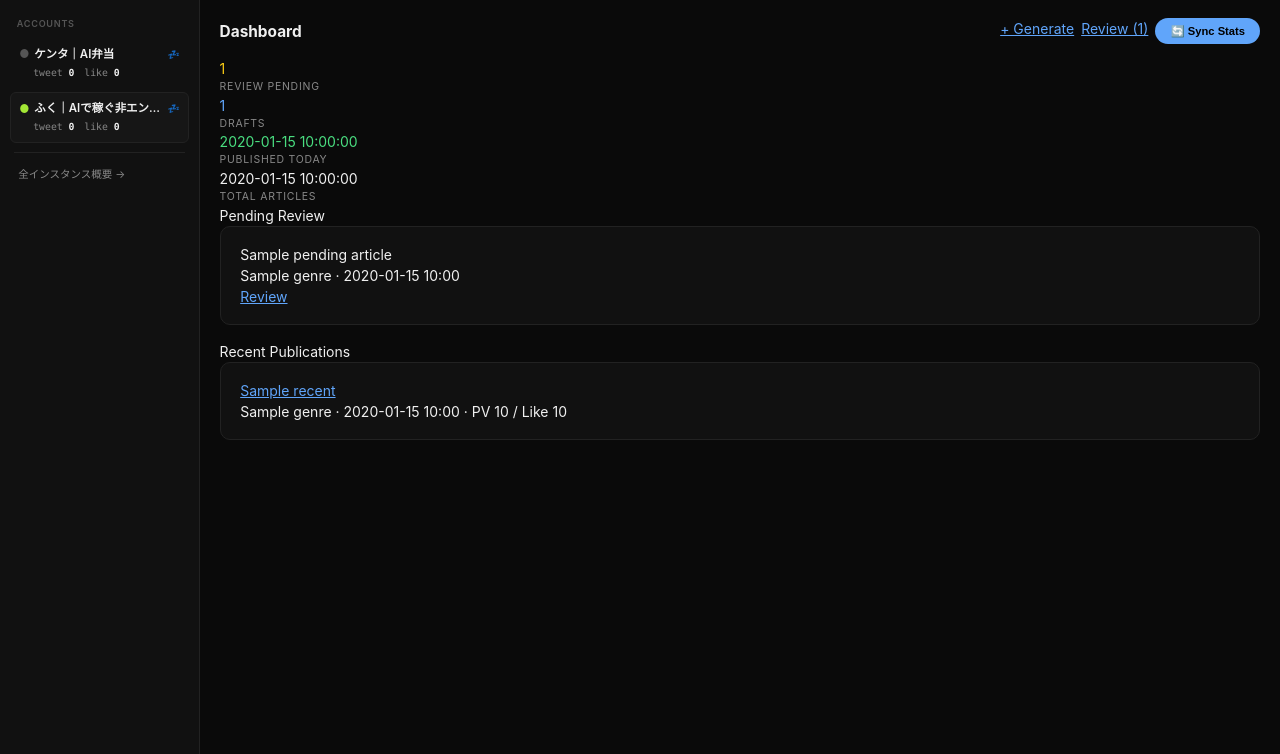
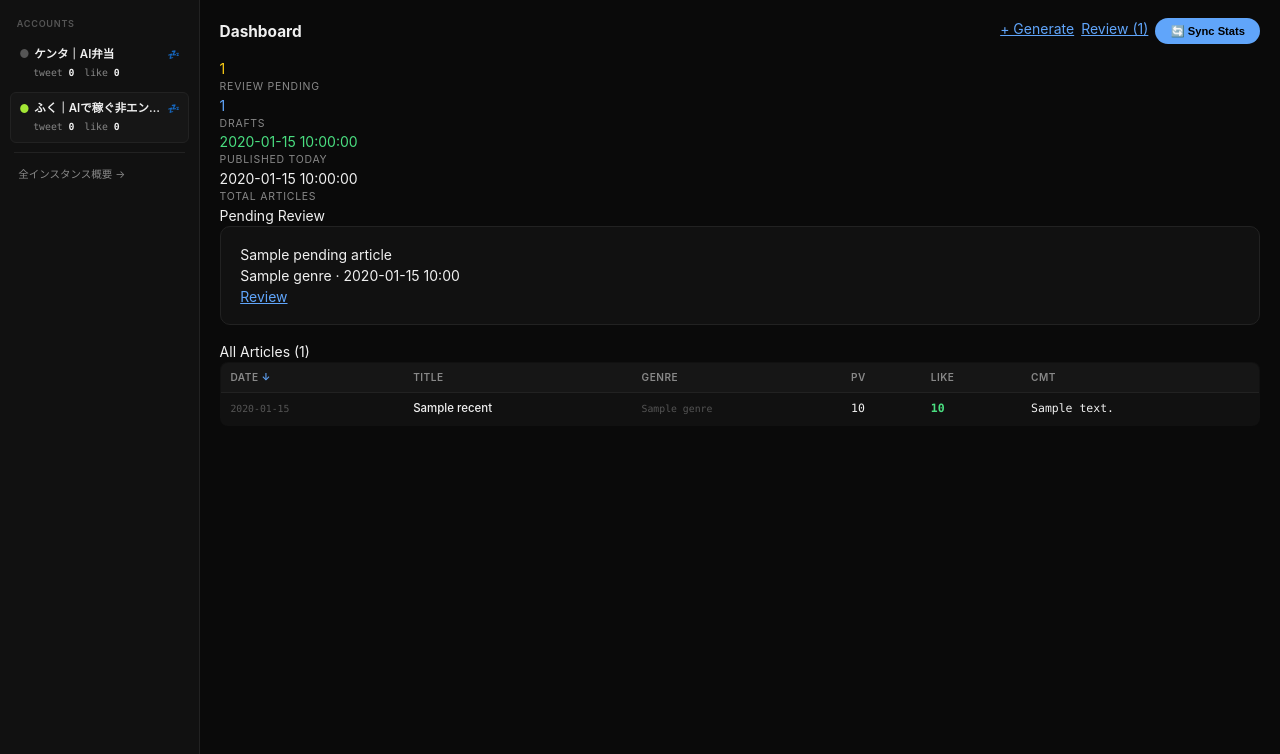
Before and after one commit to k-tsu1007/autoforge, a FastAPI app: template services/publisher/templates/index.html in a window 1280 px wide. Shown: the part 47-801 px from the top of the page. Run offline with FastAPI, Linux system fonts and the light colour scheme; the template is opened without the code that fills it: most values are stand-ins (such as "Sample title", 1, 10 or a date in 2020).

Commit message:
feat: Home に全記事のソート可能テーブル
- LIMIT 10 を撤廃し全 published 記事を表示
- 列: Date / Title / Genre / PV / Like / Cmt
- ヘッダクリックで昇順/降順切替 (投稿順/PV順/スキ順/コメント順)
- PV>=25 / Like>=3 は緑色強調、0 はディム
- 初期は Date 降順 (最新順)

```diff
--- a/services/publisher/server.py
+++ b/services/publisher/server.py
@@ -124,8 +124,8 @@ def ui_index(request: Request):
     ).fetchall()
 
     recent = conn.execute(
-        "SELECT title, genre, note_url, published_at, views, likes "
-        "FROM articles WHERE status='published' ORDER BY published_at DESC LIMIT 10"
+        "SELECT title, genre, note_url, published_at, views, likes, comments "
+        "FROM articles WHERE status='published' ORDER BY published_at DESC"
     ).fetchall()
 
     published_today = conn.execute(
--- a/services/publisher/templates/index.html
+++ b/services/publisher/templates/index.html
@@ -1,5 +1,33 @@
 {% extends "base.html" %}
 {% block title %}Publisher — {{ instance }}{% endblock %}
+{% block head %}
+<style>
+.art-table {
+  width: 100%; border-collapse: collapse; font-size: .82rem;
+  background: var(--surface); border: 1px solid var(--border); border-radius: 8px;
+  overflow: hidden;
+}
+.art-table th, .art-table td {
+  text-align: left; padding: .5rem .7rem; border-bottom: 1px solid var(--border);
+}
+.art-table th {
+  background: var(--surface2); color: var(--muted); font-weight: 600;
+  font-size: .72rem; text-transform: uppercase; letter-spacing: .05em;
+  white-space: nowrap; cursor: pointer; user-select: none;
+}
+.art-table th.sort-asc::after { content: " ↑"; color: var(--blue); }
+.art-table th.sort-desc::after { content: " ↓"; color: var(--blue); }
+.art-table tr:hover td { background: var(--surface2); }
+.art-table tr:last-child td { border-bottom: none; }
+.art-title { color: var(--text); font-weight: 500; }
+.art-title a { color: var(--text); text-decoration: none; }
+.art-title a:hover { color: var(--blue); }
+.art-meta { color: var(--dim); font-family: var(--font-mono); font-size: .7rem; }
+.art-num { font-family: var(--font-mono); text-align: right; color: var(--text); white-space: nowrap; }
+.art-num.zero { color: var(--dim); }
+.art-num.hot { color: var(--green); font-weight: 700; }
+</style>
+{% endblock %}
 {% block content %}
 
 <div style="display:flex;justify-content:space-between;align-items:center;margin-bottom:1rem;flex-wrap:wrap;gap:.5rem;">
@@ -48,15 +76,55 @@
 {% endif %}
 
 {% if recent %}
-<div class="section-hd">Recent Publications</div>
-{% for a in recent %}
-<div class="card">
-  <div class="card-title">
-    {% if a.note_url %}<a href="{{ a.note_url }}" target="_blank">{{ a.title }}</a>{% else %}{{ a.title }}{% endif %}
-  </div>
-  <div class="card-meta">{{ a.genre }} &middot; {{ a.published_at[:16] }} &middot; PV {{ a.views }} / Like {{ a.likes }}</div>
-</div>
-{% endfor %}
+<div class="section-hd">All Articles ({{ recent|length }})</div>
+<table class="art-table" id="art-table">
+  <thead>
+    <tr>
+      <th onclick="sortTable(0, 'date')" class="sort-desc">Date</th>
+      <th onclick="sortTable(1, 'str')">Title</th>
+      <th onclick="sortTable(2, 'str')">Genre</th>
+      <th onclick="sortTable(3, 'num')">PV</th>
+      <th onclick="sortTable(4, 'num')">Like</th>
+      <th onclick="sortTable(5, 'num')">Cmt</th>
+    </tr>
+  </thead>
+  <tbody>
+    {% for a in recent %}
+    <tr>
+      <td class="art-meta">{{ a.published_at[:10] }}</td>
+      <td class="art-title">
+        {% if a.note_url %}<a href="{{ a.note_url }}" target="_blank">{{ a.title }}</a>{% else %}{{ a.title }}{% endif %}
+      </td>
+      <td class="art-meta">{{ a.genre or '-' }}</td>
+      <td class="art-num{% if a.views == 0 %} zero{% elif a.views >= 25 %} hot{% endif %}">{{ a.views }}</td>
+      <td class="art-num{% if a.likes == 0 %} zero{% elif a.likes >= 3 %} hot{% endif %}">{{ a.likes }}</td>
+      <td class="art-num{% if a.comments == 0 %} zero{% endif %}">{{ a.comments }}</td>
+    </tr>
+    {% endfor %}
+  </tbody>
+</table>
+
+<script>
+let sortDir = {0: 'desc', 1: 'asc', 2: 'asc', 3: 'asc', 4: 'asc', 5: 'asc'};
+function sortTable(col, type) {
+  const tbody = document.querySelector('#art-table tbody');
+  const rows = Array.from(tbody.querySelectorAll('tr'));
+  const dir = sortDir[col] === 'asc' ? 'desc' : 'asc';
+  sortDir[col] = dir;
+  rows.sort((a, b) => {
+    let av = a.cells[col].textContent.trim();
+    let bv = b.cells[col].textContent.trim();
+    if (type === 'num') { av = parseInt(av) || 0; bv = parseInt(bv) || 0; return dir === 'asc' ? av - bv : bv - av; }
+    if (type === 'date') { return dir === 'asc' ? av.localeCompare(bv) : bv.localeCompare(av); }
+    return dir === 'asc' ? av.localeCompare(bv) : bv.localeCompare(av);
+  });
+  rows.forEach(r => tbody.appendChild(r));
+  document.querySelectorAll('#art-table th').forEach((th, i) => {
+    th.classList.remove('sort-asc', 'sort-desc');
+    if (i === col) th.classList.add('sort-' + dir);
+  });
+}
+</script>
 {% endif %}
 
 {% if not pending_articles and not recent %}
```
